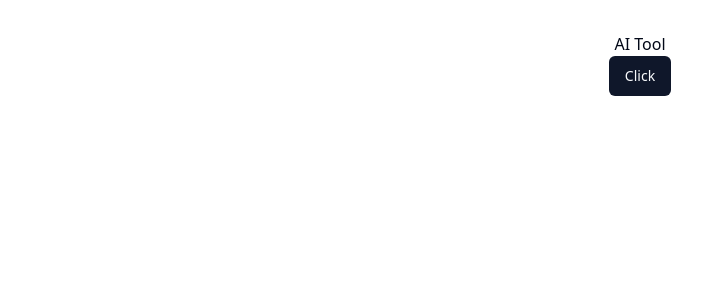
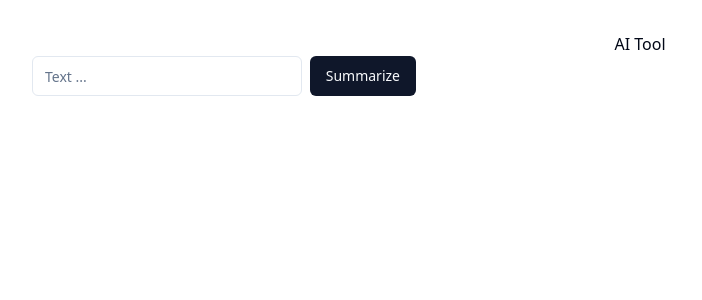
Before and after one commit to m-kuehnle/ai-tool, a React (Vite) app: page / in a window 1280 px wide. Shown: the top 300 px of the page, without its empty margins (0-702 px from the left). Built offline with nearby package versions, Linux system fonts and the light colour scheme.

Commit message:
new input field

```diff
--- a/src/App.tsx
+++ b/src/App.tsx
@@ -1,16 +1,46 @@
-
-import './App.css'
-import { Button } from './components/ui/button'
+import React, { useState } from "react";
+import "./App.css";
+import { Button } from "@/components/ui/button";
+import { Input } from "@/components/ui/input";
 
 function App() {
+  // Zustand zum Speichern des Textes
+  const [inputText, setInputText] = useState("");
+  const [outputText, setOutputText] = useState("");
 
+  // Funktion, die aufgerufen wird, wenn der Button geklickt wird
+  const handleClick = () => {
+    // Hier wird der im Input-Feld eingegebene Text in den outputText-Zustand gesetzt
+    setOutputText(inputText);
+  };
+
+  // Funktion zum Aktualisieren des eingegebenen Textzustands
+  const handleInputChange = (e: {
+    target: { value: React.SetStateAction<string> };
+  }) => {
+    setInputText(e.target.value);
+  };
 
   return (
     <>
       <h1>AI Tool</h1>
-      <Button>Click</Button>
+      <div className="flex w-full max-w-sm items-center space-x-2">
+        <Input
+          type="text"
+          placeholder="Text ..."
+          value={inputText}
+          onChange={handleInputChange}
+        />
+        <Button onClick={handleClick}>Summarize</Button>
+      </div>
+
+      {outputText && (
+        <div className="bg-[#fafafa] text-[#333] p-4 mt-4">
+          <p>{outputText}</p>
+        </div>
+      )}
     </>
-  )
+  );
 }
 
-export default App
+export default App;
--- /dev/null
+++ b/src/components/ui/input.tsx
@@ -0,0 +1,25 @@
+import * as React from "react"
+
+import { cn } from "@/lib/utils"
+
+export interface InputProps
+  extends React.InputHTMLAttributes<HTMLInputElement> {}
+
+const Input = React.forwardRef<HTMLInputElement, InputProps>(
+  ({ className, type, ...props }, ref) => {
+    return (
+      <input
+        type={type}
+        className={cn(
+          "flex h-10 w-full rounded-md border border-input bg-background px-3 py-2 text-sm ring-offset-background file:border-0 file:bg-transparent file:text-sm file:font-medium placeholder:text-muted-foreground focus-visible:outline-none focus-visible:ring-2 focus-visible:ring-ring focus-visible:ring-offset-2 disabled:cursor-not-allowed disabled:opacity-50",
+          className
+        )}
+        ref={ref}
+        {...props}
+      />
+    )
+  }
+)
+Input.displayName = "Input"
+
+export { Input }
```
